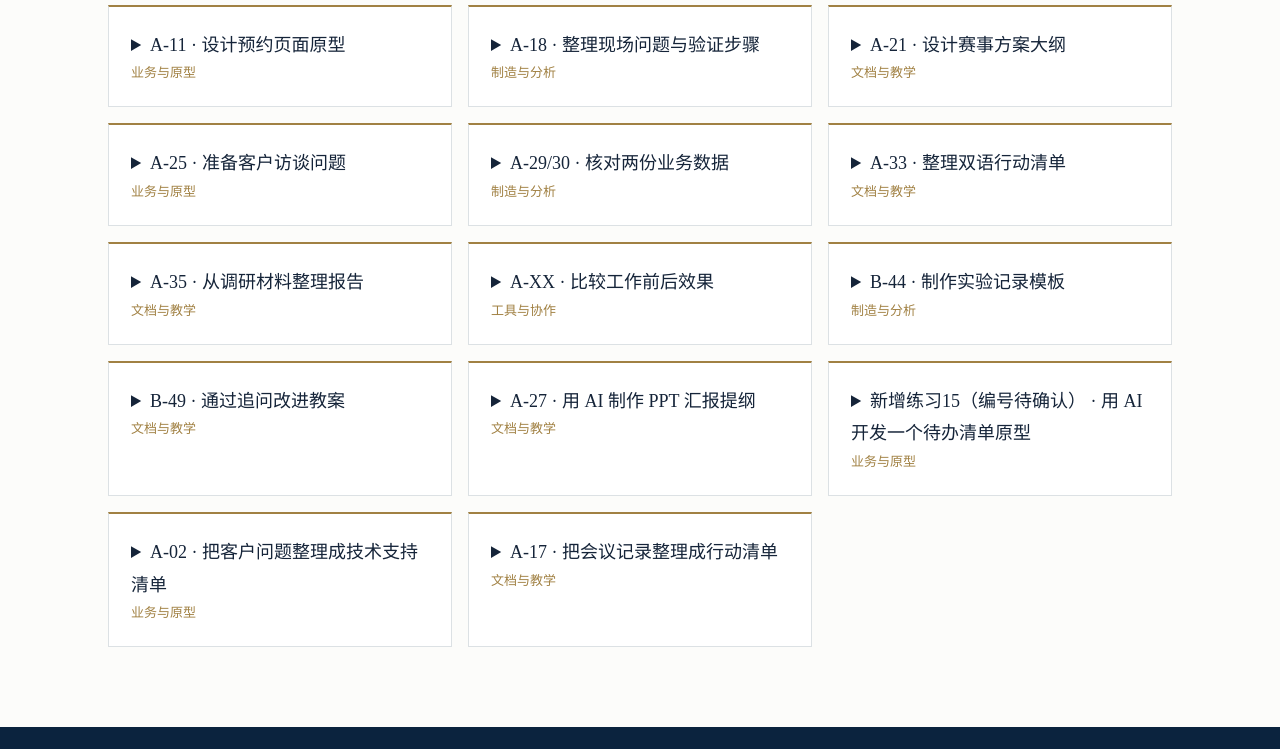
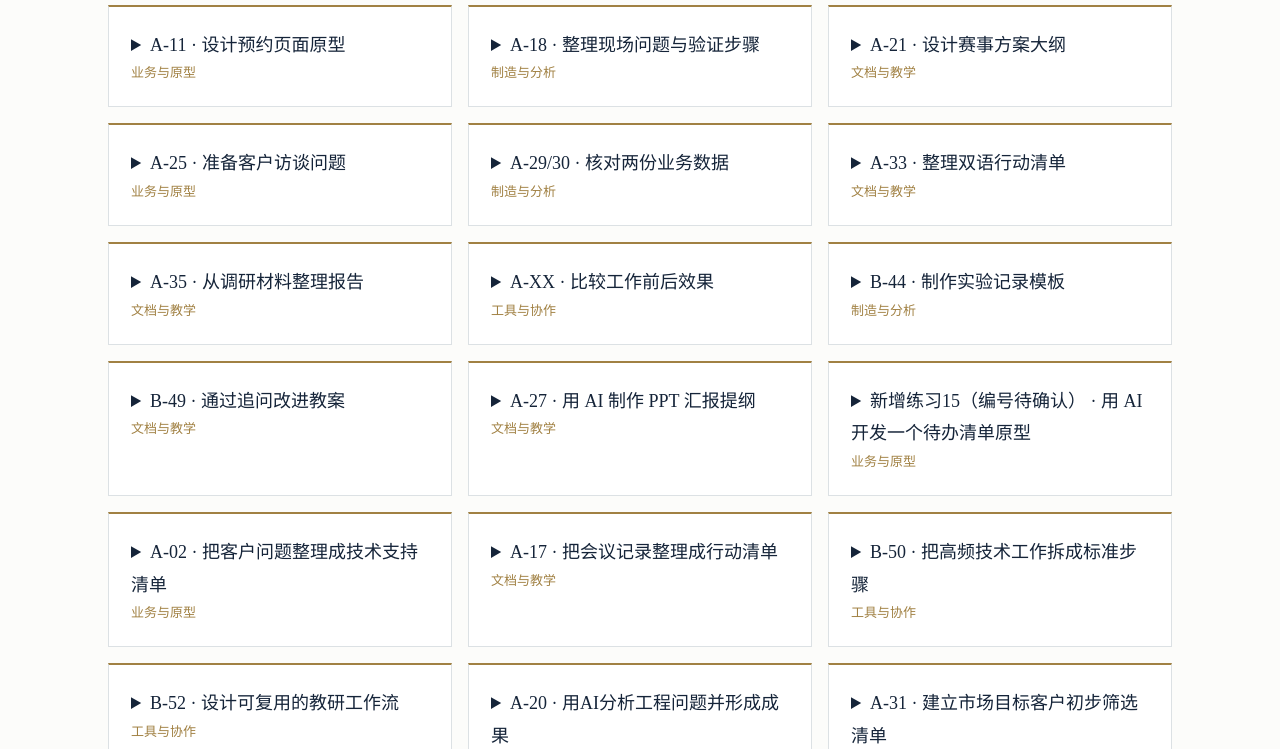
Before and after one commit to CHRISQIAO2024/lingnan-digital-forum, a plain HTML site: page jiangmen-ai-class.html in a window 1280 px wide. Shown: the part 1176-1925 px from the top of the page. Drawn offline with Linux system fonts and the light colour scheme; a web font is replaced by a local one.

Commit message:
Add 4 new Jiangmen workshop exercises (B-50, B-52, A-20, A-31) from responses 18-21

```diff
--- a/jiangmen-ai-class.html
+++ b/jiangmen-ai-class.html
@@ -18,7 +18,11 @@ const cases=[
 ["A-27", "文档与教学", "用 AI 制作 PPT 汇报提纲", "练习把简单业务资料整理成结构清晰的 PPT 页面提纲，并检查信息是否准确。", "虚构企业计划介绍一款智能节能设备：适用于工厂照明；目前处于样机测试阶段；预计下月完成首轮测试。节能比例、价格及客户数量尚未确认。", "请根据以下资料，设计一份面向企业管理者的5页 PPT 提纲。每页写出标题、3条以内的主要内容和适合讲解的提示；把资料中没有的数字、效果和计划标记为“待确认”，不要编造。资料：虚构企业计划介绍一款智能节能设备，适用于工厂照明，目前处于样机测试阶段，预计下月完成首轮测试；节能比例、价格及客户数量尚未确认。", "是否有5页且每页主题清楚？测试阶段和时间是否准确？是否编造了节能率、价格或客户数据？可继续追问：请把第3页改得更适合非技术听众。"],
 ["新增练习15（编号待确认）", "业务与原型", "用 AI 开发一个待办清单原型", "练习把软件需求说清楚，生成一个可在电脑浏览器打开并操作的简单原型。", "虚构需求：为小团队制作待办清单，用户可以添加任务、标记完成和删除任务；仅供本机演示，不输入真实客户或员工资料。", "请根据以下需求，先列出功能清单与操作步骤，再生成一个完整的单文件 HTML 待办清单原型，包含添加任务、标记完成、删除任务功能。请说明如何保存为 .html 文件并在浏览器打开。只使用虚构内容，不连接服务器，并说明这是演示原型，不能替代正式上线的软件系统。", "保存后能否在浏览器打开？添加、完成和删除是否都能操作？请尝试新增一项虚构任务并逐项测试；如有问题，将报错或现象告诉 AI，请它修改并重新测试。"],
 ["A-02", "业务与原型", "把客户问题整理成技术支持清单", "练习用 AI 整理客户问题、设计排查提问与回复草稿；具体产品和故障类型需结合实际工作进一步确认。", "虚构情景：客户反馈一台联网设备偶尔无法连接；设备型号、出现时间、网络环境和报错信息都未提供。客户希望尽快了解下一步处理方法。", "请作为技术支持助理，根据以下虚构客户反馈完成四件事：1.列出已知情况和待确认信息；2.设计5个简洁的排查问题；3.给出不改变设备配置、不涉及敏感数据的初步检查建议；4.写一段礼貌的客户回复草稿。不要猜测故障原因、承诺修复时间或声称已经远程检查；需要专业人员操作的步骤请标注由技术人员确认。客户反馈：联网设备偶尔无法连接，设备型号、出现时间、网络环境和报错信息均未知。", "是否把未知信息列为待确认？排查问题能否帮助技术人员进一步定位？回复是否避免未经证实的原因和承诺？请再追问 AI：把回复改成适合微信发送的100字以内版本，然后由人工核对。"],
-["A-17", "文档与教学", "把会议记录整理成行动清单", "练习用 AI 将零散的虚构会议记录变成清晰待办，并通过追问提高结果质量。", "虚构会议记录：下周三前完成产品资料初稿，负责人待定；周五由运营组检查内容；客户培训的具体时间仍在讨论；预算和参与人数尚未确定。", "请根据以下虚构会议记录，整理成表格，列出事项、负责人、时间、状态和需要确认的信息。未明确的信息写“待确认”，不得编造。再用100字以内写一份方便团队阅读的会议摘要。记录：下周三前完成产品资料初稿，负责人待定；周五由运营组检查内容；客户培训的具体时间仍在讨论；预算和参与人数尚未确定。", "核对初稿时间和运营组职责是否准确；负责人、培训时间、预算和人数是否标明待确认。再追问：请检查表格中有没有把讨论中的事项写成已确定的安排。"]
+["A-17", "文档与教学", "把会议记录整理成行动清单", "练习用 AI 将零散的虚构会议记录变成清晰待办，并通过追问提高结果质量。", "虚构会议记录：下周三前完成产品资料初稿，负责人待定；周五由运营组检查内容；客户培训的具体时间仍在讨论；预算和参与人数尚未确定。", "请根据以下虚构会议记录，整理成表格，列出事项、负责人、时间、状态和需要确认的信息。未明确的信息写“待确认”，不得编造。再用100字以内写一份方便团队阅读的会议摘要。记录：下周三前完成产品资料初稿，负责人待定；周五由运营组检查内容；客户培训的具体时间仍在讨论；预算和参与人数尚未确定。", "核对初稿时间和运营组职责是否准确；负责人、培训时间、预算和人数是否标明待确认。再追问：请检查表格中有没有把讨论中的事项写成已确定的安排。"],
+["B-50","工具与协作","把高频技术工作拆成标准步骤","用清晰的步骤、权限边界与复核清单提升日常工作效率（应对第18份“提高工作效率”）。","虚构情景：某公用事业技术团队每周需要整理设备巡检异常与跨部门配合事项；目前部分记录在本地表格，部分在微信沟通，尚未确认哪些数据可交公网 AI 处理。","请作为工程协作助理，针对“每周巡检异常汇总”完成三件事：1.区分公开/内部脱敏/敏感三类资料，指出哪些不得直接发往公网工具；2.设计一套4步标准整理流程（输入样例、生成格式、人工核对点、追问修订指令）；3.列出一份100字以内的团队复用模板，未给出的时间与责任人一律标注“待确认”。","是否明确区分了资料安全边界？是否包含具体的人工复核点，而非直接把AI输出当定稿？"],
+["B-52","工具与协作","设计可复用的教研工作流","在个人熟悉工具与自动化尝试的基础上，为教研/项目团队建立可重复的AI工作方法（应对第19份“学习智能体与推动团队稳定方法”）。","虚构情景：职业院校教研室准备开发一门“AI辅助工程应用”实训模块，需要团队3位老师分工编写大纲、虚构案例与随堂自测题，目前每位老师各用各的提示词，风格与格式不统一。","请帮我们设计一个可供3人团队复用的“实训教案生成工作流”：1.列出输入模板（课程对象、时长、实训目标、虚构案例要求）；2.规定AI输出的固定结构（含时间分配校验）；3.给出2条团队通用的追问质检指令，检查时间总和与案例是否脱离实际。不要编造学校名称或真实学生数据。","模板字段是否清楚到让另一位同事直接套用？追问指令能否有效检查时间总和与虚构合规？"],
+["A-20","制造与分析","用AI分析工程问题并形成成果","把零散的现场问题与工程沟通记录整理成可汇报、可追踪的阶段成果（应对第20份“用AI帮我们分析问题和整理形成成果”）。","虚构情景：某建设工程管理团队正在推进一项改造项目，目前收集到三条零散反馈：1.管线接口位置与原图纸存在偏差，需设计方确认；2.部分材料到场时间未明确，影响下周排期；3.现场安全围挡已完成验收。","请根据以下虚构反馈，帮我完成“问题分析与成果整理”：1.按“已解决 / 待推进 / 需外部确认”分类整理成汇报表格；2.列出3个下一步最需要追问的关键问题；3.生成一段150字以内的项目周报摘要。原文没有的负责人、预算和具体日期一律写“待确认”，不要猜测原因或编造工期。","三条反馈是否分类准确？未知负责人与工期是否老实标为“待确认”？可继续追问：请把这段摘要改写成适合发给甲方负责人的正式沟通版本。"],
+["A-31","业务与原型","建立市场目标客户初步筛选清单","用结构化标准与公开信息辅助筛选潜在目标客户，并明确人工核验点（应对第21份“市场目标客户初步筛选”）。","虚构情景：某企业服务机构想在本地制造业中筛选适合开展“质量管理体系升级”的潜在客户，手头仅有公开渠道看到的企业简介片段：企业甲（150人机械加工，近期公告扩建新产线）；企业乙（10人贸易商行，主营日用百货）；企业丙（80人电子装配，公开招聘质量工程师，但未披露产值）。","请作为市场分析助理，根据上述公开片段完成“目标客户初步筛选”：1.先建议3条可用于初筛的客观条件；2.按“高匹配 / 待进一步了解 / 暂不优先”对甲、乙、丙进行初步分类并说明理由；3.列出每家企业还需要通过公开渠道或电话访谈核实的信息。严禁编造企业产值、认证状态或内部需求，只依据给定信息判断。","分类理由是否严格对应给定片段？是否把未披露的信息（如企业丙产值）标记为待核实，而不是自行猜测？"]
 ];
 const root=document.querySelector('#cards'),search=document.querySelector('#search'),filter=document.querySelector('#filter');
 function render(){const q=search.value.trim().toLowerCase(), f=filter.value;let shown=0;root.replaceChildren();for(const c of cases){if(f&&c[1]!==f)continue;if(q&&!c.join(' ').toLowerCase().includes(q))continue;shown++;const d=document.createElement('details');const s=document.createElement('summary');s.textContent=c[0]+' · '+c[2];const sub=document.createElement('small');sub.textContent=c[1];s.append(sub);d.append(s);for(const [label,value] of [['目标',c[3]],['虚构材料',c[4]],['复制指令',c[5]+'\n\n材料：'+c[4]],['检查结果',c[6]]]){const h=document.createElement('h3');h.textContent=label;d.append(h);const p=document.createElement(label==='复制指令'?'pre':'p');p.textContent=value;d.append(p);if(label==='复制指令'){const b=document.createElement('button');b.textContent='复制指令';b.addEventListener('click',async()=>{try{await navigator.clipboard.writeText(value);b.textContent='已复制';setTimeout(()=>b.textContent='复制指令',1800)}catch{const r=document.createRange();r.selectNodeContents(p);const sel=window.getSelection();sel.removeAllRanges();sel.addRange(r);b.textContent='请手动复制选中文字'}});d.append(b)}}root.append(d)}document.querySelector('#empty').hidden=shown>0}search.addEventListener('input',render);filter.addEventListener('change',render);render();
```
